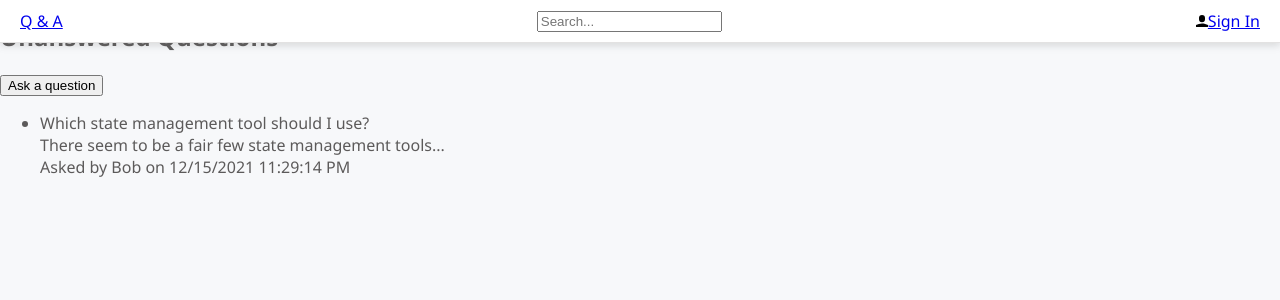
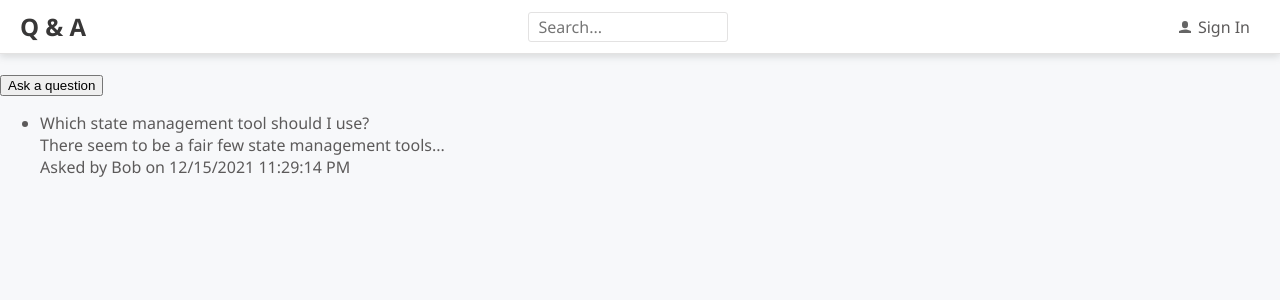
Before and after one commit to istewart22/QandA, a React (Create React App) app in the folder frontend/: page / in a window 1280 px wide. Shown: the top 300 px of the page. Built offline with nearby package versions, Linux system fonts and the light colour scheme.

Commit message:
Style Header and Icons using emotion

```diff
--- a/frontend/src/Header.tsx
+++ b/frontend/src/Header.tsx
@@ -25,13 +25,55 @@
         box-shadow: 0 3px 7px 0 rgba(110, 112, 114, 0.21);
       `}
     >
-      <a href="./">Q & A</a>
+      <a
+        href="./"
+        css={css`
+          font-size: 24px;
+          font-weight: bold;
+          color: ${gray1};
+          text-decoration: none;
+        `}
+      >
+        Q & A
+      </a>
       <input
         type="text"
         placeholder="Search..."
         onChange={handleSearchInputChange}
+        css={css`
+          box-sizing: border-box;
+          font-family: ${fontFamily};
+          font-size: ${fontSize};
+          padding: 8px 10px;
+          border: 1px solid ${gray5};
+          border-radius: 3px;
+          color: ${gray2};
+          background-color: white;
+          width: 200px;
+          height: 30px;
+          :focus {
+            outline-color: ${gray5};
+          }
+        `}
       />
-      <a href="./signin">
+      <a
+        href="./signin"
+        css={css`
+          font-family: ${fontFamily};
+          font-size: ${fontSize};
+          padding: 5px 10px;
+          background-color: transparent;
+          color: ${gray2};
+          text-decoration: none;
+          cursor: pointer;
+          :focus {
+            outline-color: ${gray5};
+          }
+          span {
+            margin-left: 7px;
+          }
+        `}
+      >
         <UserIcon />
         <span>Sign In</span>
       </a>
--- a/frontend/src/Icons.tsx
+++ b/frontend/src/Icons.tsx
@@ -1,5 +1,16 @@
+/** @jsxImportSource @emotion/react */
+import { css } from '@emotion/react';
 import React from 'react';
-
 import user from './user.svg';
 
-export const UserIcon = () => <img src={user} alt="User" width="12px" />;
+export const UserIcon = () => (
+  <img
+    src={user}
+    alt="User"
+    css={css`
+      width: 12px;
+
+      opacity: 0.6;
+    `}
+  />
+);
```
